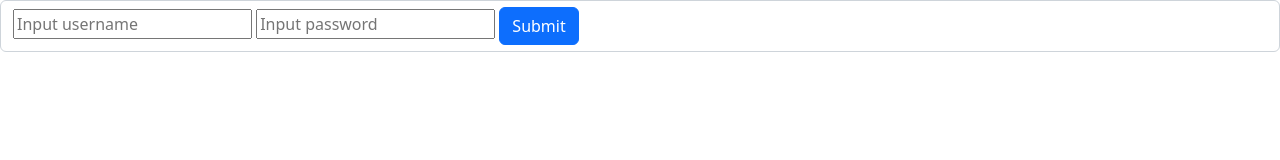
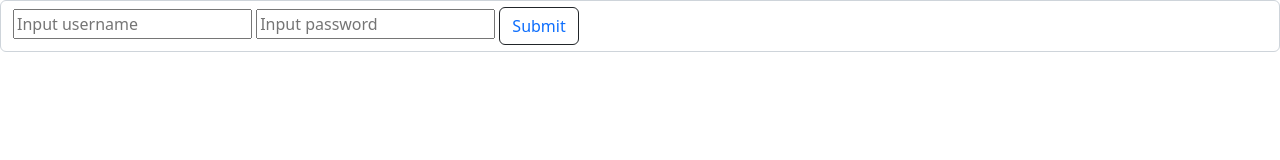
Before and after one commit to Seiken08/clinical-care-system, a plain HTML site: page index.html in a window 1280 px wide. Drawn offline with nearby package versions, Linux system fonts and the light colour scheme.

Commit message:
2nd commit

```diff
--- a/index.html
+++ b/index.html
@@ -18,7 +18,9 @@
       <form class="form-control" action="">
         <input type="text" placeholder="Input username" />
         <input type="password" placeholder="Input password" />
-        <button type="submit" class="btn btn-primary">Submit</button>
+        <button type="submit" class="btn btn-outline-dark">
+          <a href="patient.html" style="text-decoration: none">Submit</a>
+        </button>
       </form>
     </div>
   </body>
```
